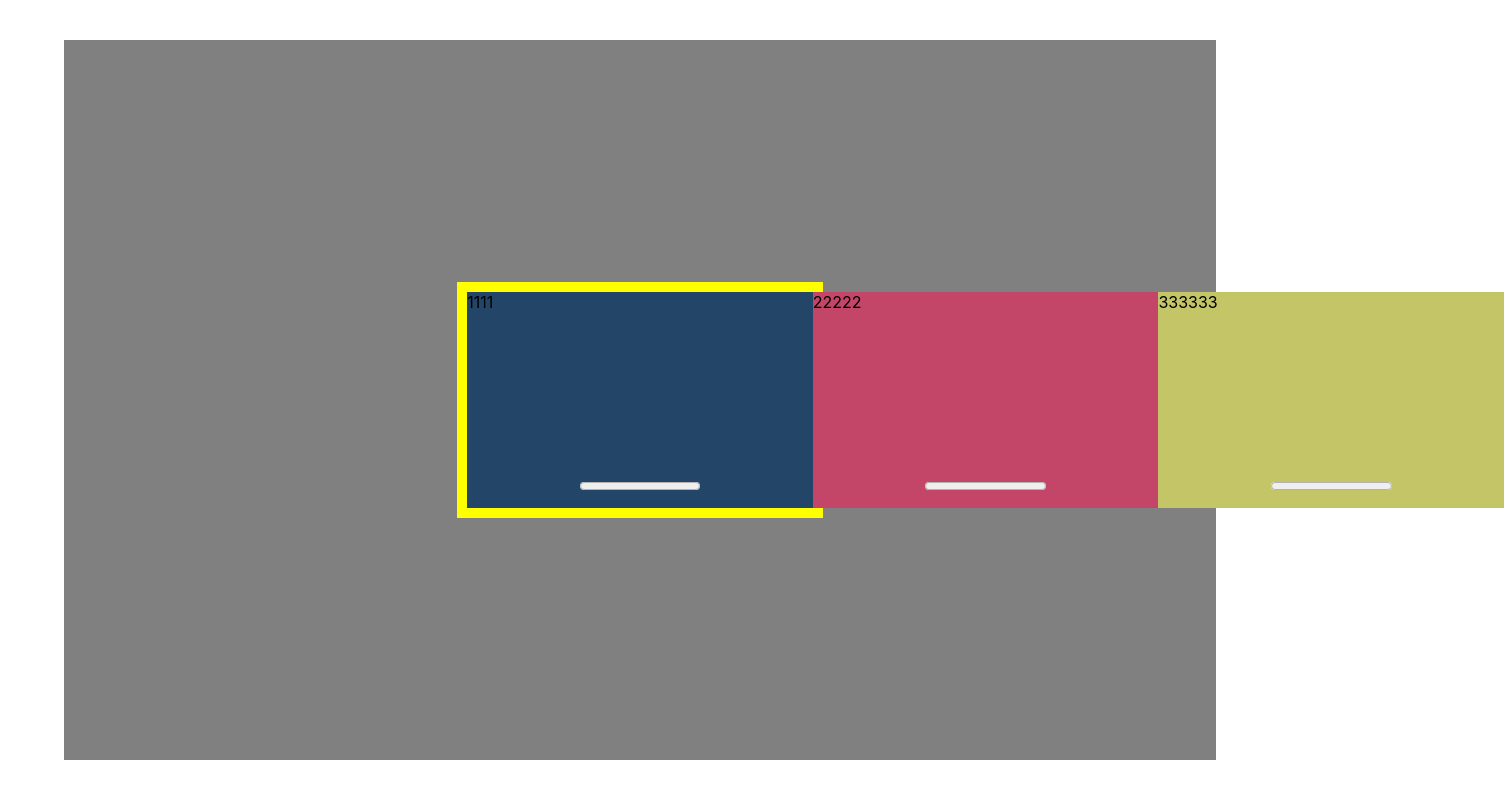
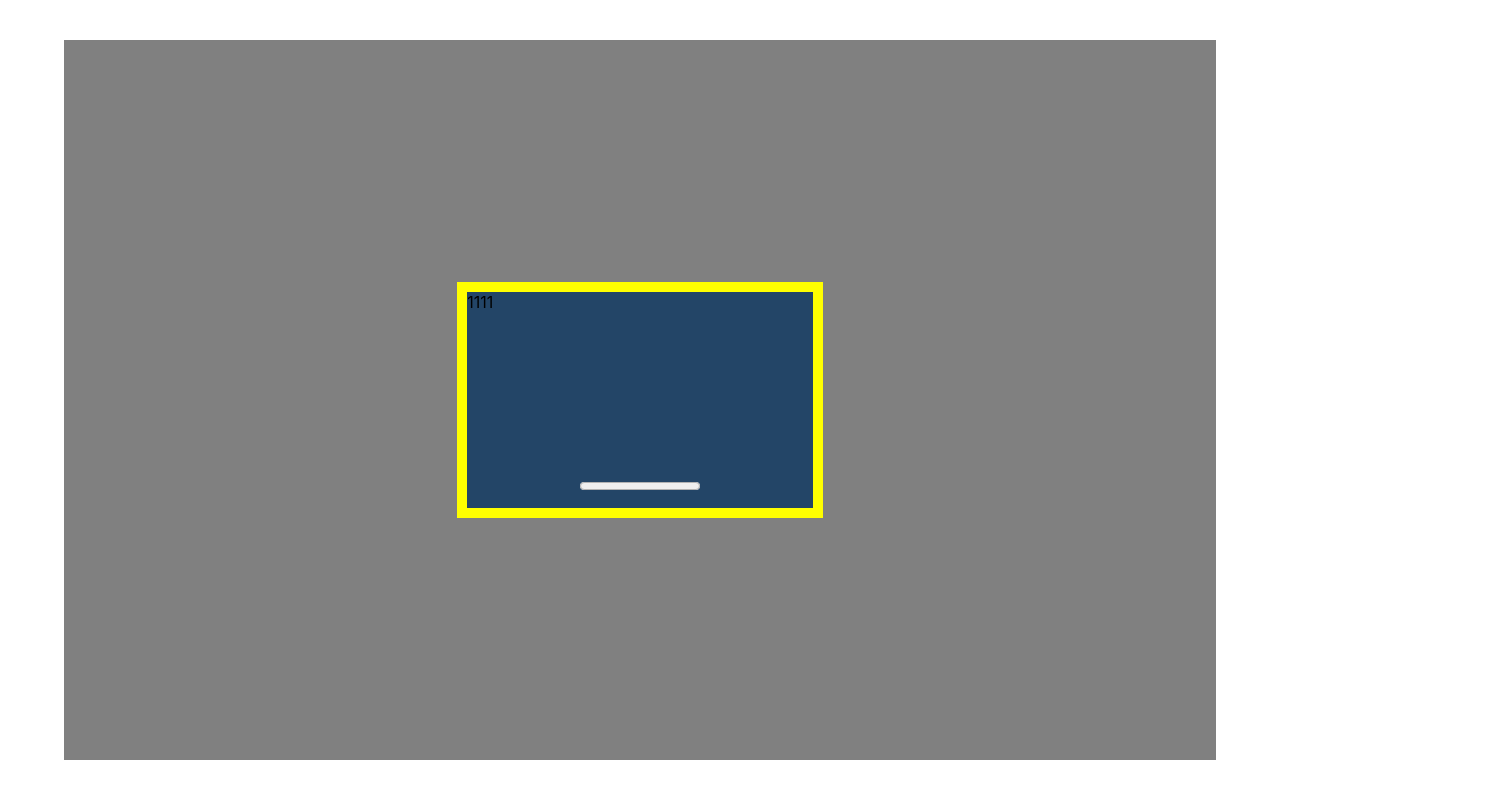
Before and after one commit to maxyou/react-ts-slider, a React (Create React App) app: page / in a window 1280 px wide. Shown: the whole page, 1504 px wide, since content can reach past the window. Built offline with nearby package versions, Linux system fonts and the light colour scheme.

Commit message:
React.Children.count(props.children)

```diff
--- a/src/App.tsx
+++ b/src/App.tsx
@@ -31,8 +31,8 @@ function App() {
 
         <Carousel option={{ startAt: 1, autoPlay: false }}>
           <div>1111</div>
-          <div>22222</div>
-          <div>333333</div>
+          {/* <div>22222</div> */}
+          {/* <div>333333</div> */}
         </Carousel>
 
       </StyledDivByUser>
--- a/src/view/carousel/index.tsx
+++ b/src/view/carousel/index.tsx
@@ -38,18 +38,22 @@ interface IProps {
 
 function Carousel(props: IProps) {
 
+  console.log('props.children.length:')
+  console.log(props.children.length)
+  console.log('React.Children:')
+  console.log(React.Children.count(props.children))
+
   const [left, setLeft] = useState(0)
   const [counts, setCounts] = useState<number[]>()
 
-  useEffect(
-    () => {
-      console.log('run setCounts()')
-      setTimeout(() => {
-        setLeft(100)
-      }, 2000);
-      setCounts(new Array(props.children.length).fill(0))
-    }, []
-  )
+  // useEffect(
+  //   () => {
+  //     console.log('run setCounts()')
+  //     setTimeout(() => {
+  //       setLeft(100)
+  //     }, 2000);
+  //   }, []
+  // )
   useEffect(
     () => {
       console.log('run setCounts()')
```
